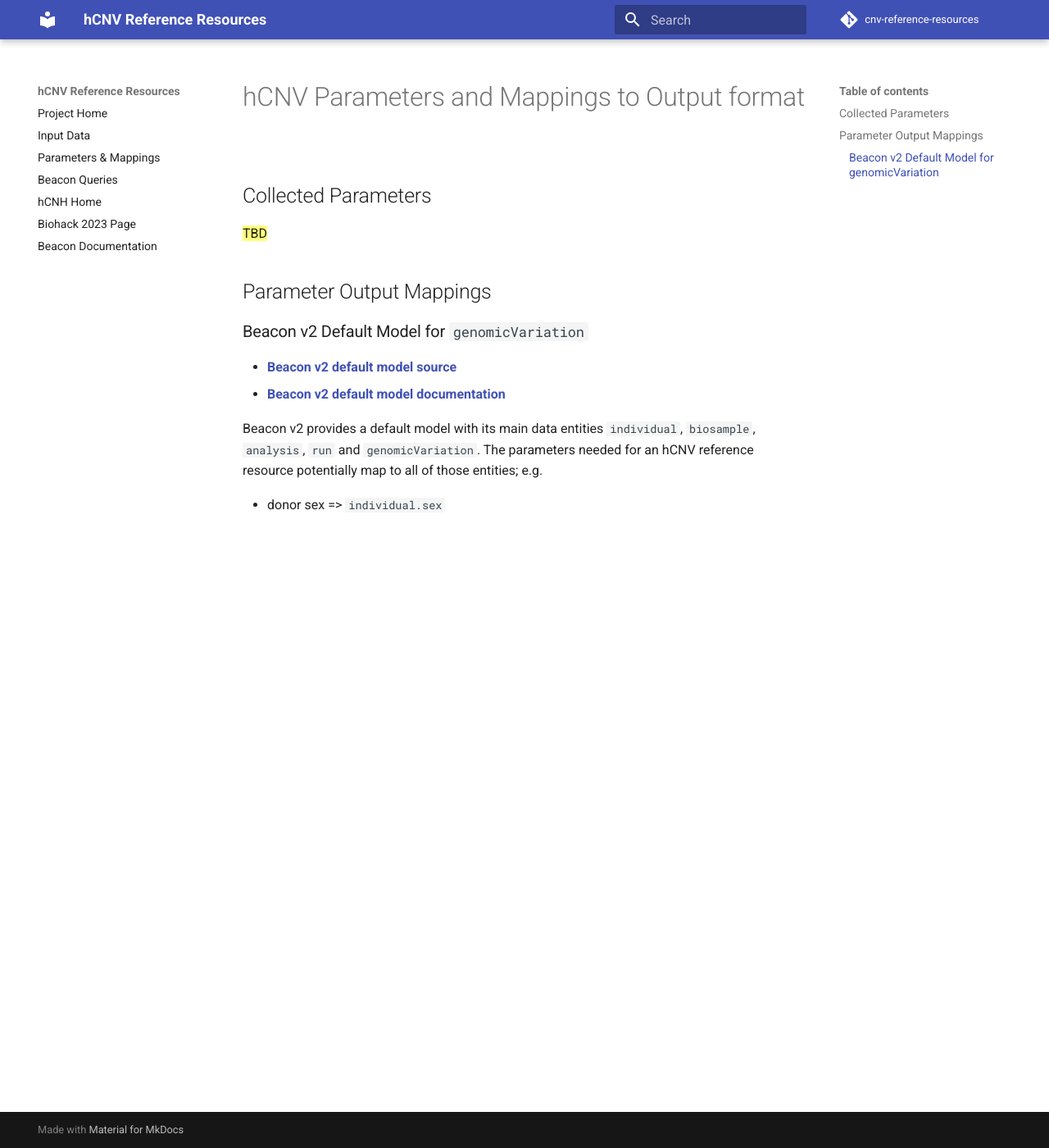
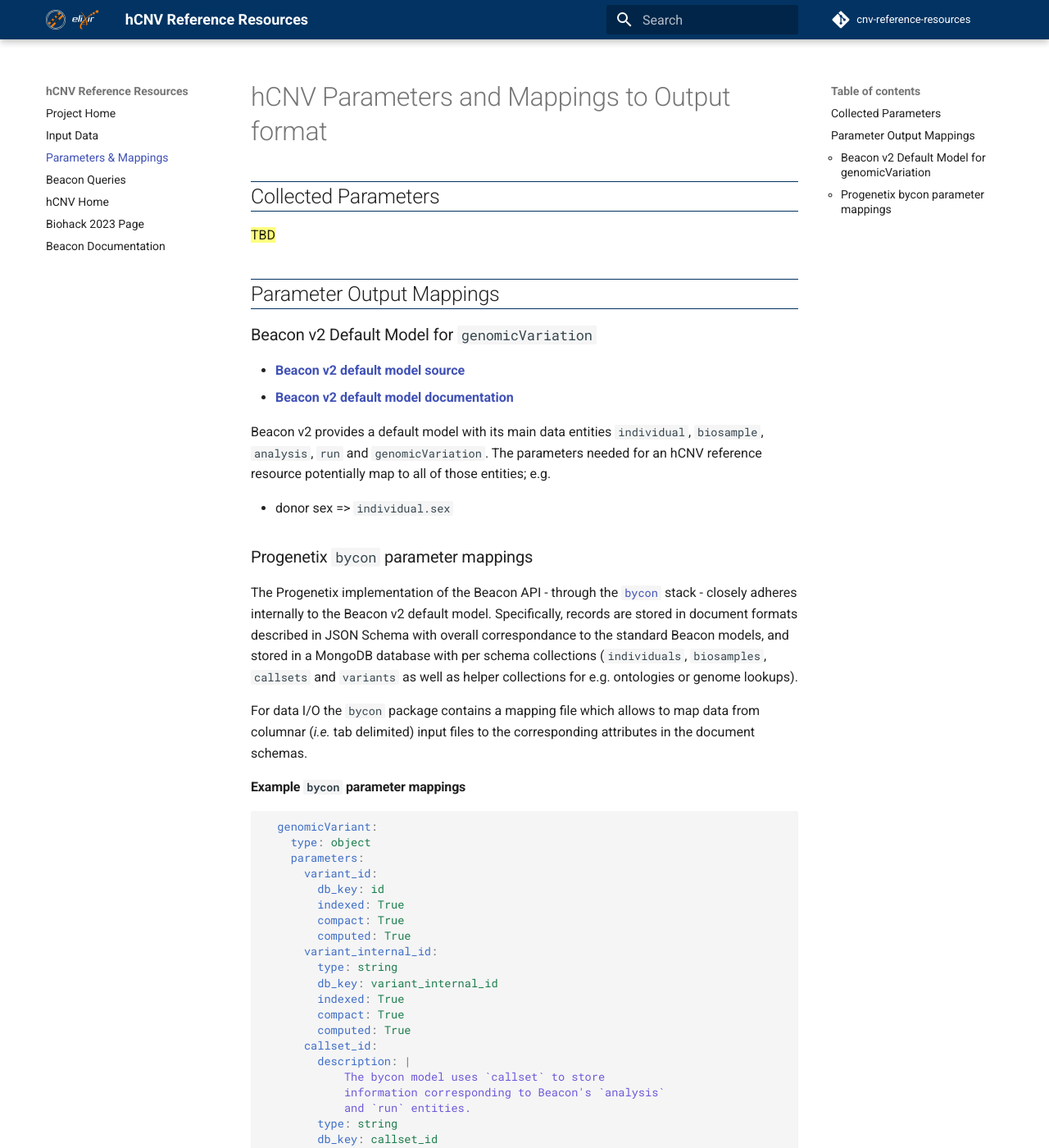
Before and after one commit to ziyingyang96/cnv-reference-resources, an MkDocs documentation site: the page built from docs/parameters-and-mappings.md, in a window 1280 px wide and 1400 px high. Shown: the whole window at 82% size. Built offline with MkDocs 1.6.1 and Material for MkDocs 9.7.7, drawn with Linux system fonts in a browser that asks for light colours; comment, search, counter and statistics services are not loaded; some of the changed text lies outside the part shown.

Commit message:
some content & formatting ...

````diff
--- /dev/null
+++ b/docs/css/theme_overrides.css
@@ -0,0 +1,136 @@
+:root {
+  --md-accent-fg-color: #023362;
+}
+
+.md-grid {
+  max-width: 1200px;
+}
+
+.md-header {
+  background-color:  #023362;
+}
+
+nav.md-tabs {
+  background-color:  var(--md-accent-fg-color);
+}
+
+.md-header__source {
+/*    background-image: url("/img/hCNV-Elixir-logo.svg");*/
+    background-repeat: no-repeat;
+    background-position: right;
+}
+
+h2 {
+    border-top:  #023362 thin solid;
+    border-bottom:  #023362 thin solid;
+}
+
+aside.blog-post-aside {
+    border-top:  #023362 thin solid;
+    margin-top:  24px;
+    padding-top:  12px;
+}
+
+div.contact_spacer {
+    display:  block;
+    height:  20px;
+}
+
+h3.title_news {
+    margin-top:  10px;
+    margin-bottom:  0px;
+}
+
+div.tabbed-set {
+    background-color:  #fafafa;
+}
+
+.tabbed-content {
+    padding:  5px;
+}
+
+li li {
+    list-style-type: circle;
+}
+
+li li li {
+    list-style-type: "–";
+    font-size: 0.9em;
+}
+
+.mermaid {
+  display: flex;
+  justify-content: center;
+}
+
+/* Width manipulations etc. */
+
+/*.md-grid {
+  max-width: 920px;
+}*/
+
+@media (max-width: 891.98px) {
+    .navbar-collapse.show { /* csslint allow: adjoining-classes */
+        overflow-y: auto;
+        max-height: calc(100vh - 3.5rem);
+    }
+}
+
+.dropdown-item.open { /* csslint allow: adjoining-classes */
+    color: #fff;
+    background-color: #2FA4E7;
+}
+
+.dropdown-submenu > .dropdown-menu {
+    margin: 0 0 0 1.5rem;
+    padding: 0;
+    border-width: 0;
+}
+
+.dropdown-submenu > a::after {
+    display: block;
+    content: " ";
+    float: right;
+    width: 0;
+    height: 0;
+    border-color: transparent;
+    border-style: solid;
+    border-width: 5px 0 5px 5px;
+    border-left-color: #ccc;
+    margin-top: 5px;
+    margin-right: -10px;
+}
+
+.dropdown-submenu:hover > a::after {
+    border-left-color: #fff;
+}
+
+@media (min-width: 892px) {
+    .dropdown-menu {
+        overflow-y: auto;
+        max-height: calc(100vh - 3.5rem);
+    }
+
+    .dropdown-submenu {
+        position: relative;
+    }
+
+    .dropdown-submenu > .dropdown-menu {
+        /* csslint ignore:start */
+        position: fixed !important;
+        /* csslint ignore:end */
+        margin-top: -9px;
+        margin-left: -2px;
+        border-width: 1px;
+        padding: 0.5rem 0;
+    }
+
+    .dropdown-submenu.pull-left { /* csslint allow: adjoining-classes */
+        float: none;
+    }
+
+    .dropdown-submenu.pull-left > .dropdown-menu { /* csslint allow: adjoining-classes */
+        left: -100%;
+        margin-left: 10px;
+    }
+}
--- a/docs/parameters-and-mappings.md
+++ b/docs/parameters-and-mappings.md
@@ -16,3 +16,117 @@ Beacon v2 provides a default model with its main data entities `individual`,
 an hCNV reference resource potentially map to all of those entities; e.g.
 
 * donor sex  => `individual.sex`
+
+### Progenetix `bycon` parameter mappings
+
+The Progenetix implementation of the Beacon API - through the [`bycon`](https://github.com/progenetix/bycon/)
+stack - closely adheres internally to the Beacon v2 default model. Specifically,
+records are stored in document formats described in JSON Schema with overall correspondance
+to the standard Beacon models, and stored in a MongoDB database with per schema
+collections (`individuals`, `biosamples`, `callsets` and `variants` as well as helper
+collections for e.g. ontologies or genome lookups).
+
+For data I/O the `bycon` package contains a mapping file which allows to map data from
+columnar (_i.e._ tab delimited) input files to the corresponding attributes in the
+document schemas.
+
+#### Example `bycon` parameter mappings
+
+``` yaml
+  genomicVariant:
+    type: object
+    parameters:
+      variant_id:
+        db_key: id
+        indexed: True
+        compact: True
+        computed: True
+      variant_internal_id:
+        type: string
+        db_key: variant_internal_id
+        indexed: True
+        compact: True
+        computed: True
+      callset_id:
+      	description: |
+      		The bycon model uses `callset` to store
+      		information corresponding to Beacon's `analysis`
+      		and `run` entities.
+        type: string
+        db_key: callset_id
+        indexed: True
+        compact: True
+      biosample_id:
+        type: string
+        db_key: biosample_id
+        indexed: True
+        compact: True
+      individual_id:
+        type: string
+        db_key: individual_id
+        indexed: True
+        compact: True
+      sequence_id:
+        type: string
+        db_key: location.sequence_id
+        indexed: True
+        compact: True
+      reference_name:
+        type: string
+        db_key: location.chromosome
+        indexed: True
+        compact: True
+      start:
+        type: integer
+        db_key: location.start
+        indexed: True
+        compact: True
+      end:
+        type: integer
+        db_key: location.end
+        indexed: True
+        compact: True
+      variant_state_id:
+        type: string
+        db_key: variant_state.id
+        indexed: True
+        compact: True
+      variant_state_label:
+        type: string
+        db_key: variant_state.label
+        compact: True
+      reference_bases:
+        type: string
+        db_key: reference_sequence
+        indexed: True
+        compact: True
+      alternate_bases:
+        type: string
+        db_key: sequence
+        indexed: True
+        compact: True
+      annotation_derived:
+        type: boolean
+        db_key: info.annotation_derived
+        default: False
+        indexed: True
+      aminoacid_changes:
+        type: array
+        items: string
+        db_key: molecular_attributes.aminoacid_changes
+        indexed: True
+      genomic_hgvs_id:
+        type: string
+        db_key: identifiers.genomicHGVS_id
+        indexed: True
+
+      # special pgxseg columns
+
+      log2:
+        db_key: info.cnv_value
+        type: number
+      variant_type:
+        type: string
+        db_key: variant_type
+
+```
--- a/mkdocs.yml
+++ b/mkdocs.yml
@@ -8,11 +8,11 @@ edit_uri: edit/main/docs/
 ###############################################################################
 
 nav:
-  - Project Home: index
-  - Input Data: data-resources
-  - Parameters &amp; Mappings: parameters-and-mappings
-  - Beacon Queries: beacon-queries
-  - hCNH Home: /
+  - Project Home: index.md
+  - Input Data: data-resources.md
+  - Parameters &amp; Mappings: parameters-and-mappings.md
+  - Beacon Queries: beacon-queries.md
+  - hCNV Home: /
   - Biohack 2023 Page: https://github.com/elixir-europe/biohackathon-projects-2023/tree/main/1
   - Beacon Documentation: 'https://docs.genomebeacons.org'
 
@@ -35,6 +35,7 @@ markdown_extensions:
   - pymdownx.mark
   - pymdownx.tilde
   - pymdownx.saneheaders
+  - pymdownx.snippets
   - pymdownx.superfences:
       custom_fences:
         - name: mermaid
@@ -56,6 +57,9 @@ markdown_extensions:
 
 theme:
   name: material
+  logo: img/hCNV-Elixir-logo.svg
 plugins:
     - search
     - macros
+extra_css:
+  - css/theme_overrides.css
````
Also changed, not shown: docs/img/hCNV-Elixir-logo.svg (added), docs/img/hCNV-logo-100x100.png (added), docs/img/hCNV-logo-142x142.png (added), docs/img/hCNV-logo-50x50.png (added), docs/img/hCNV-logo.svg (added), 1 other file.
